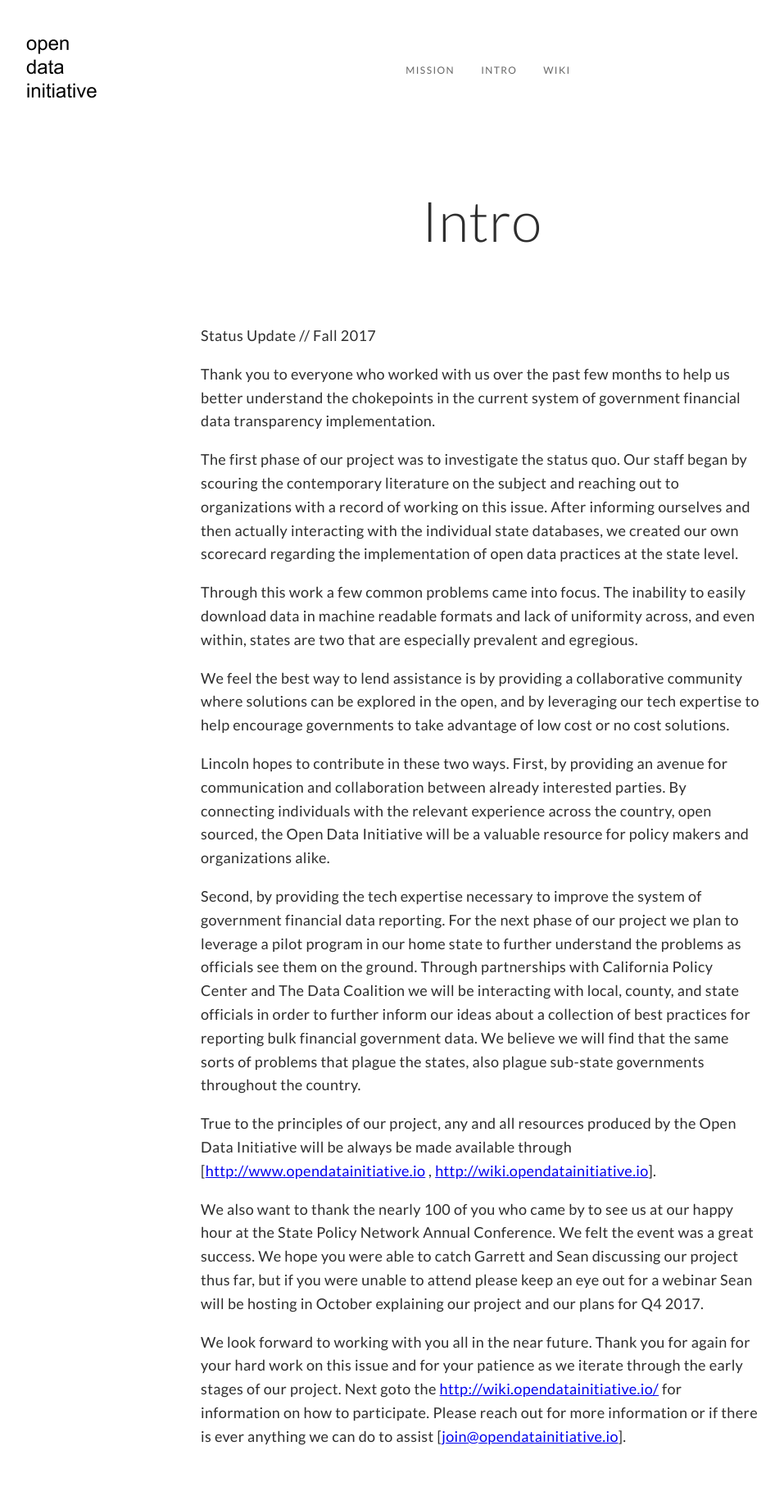
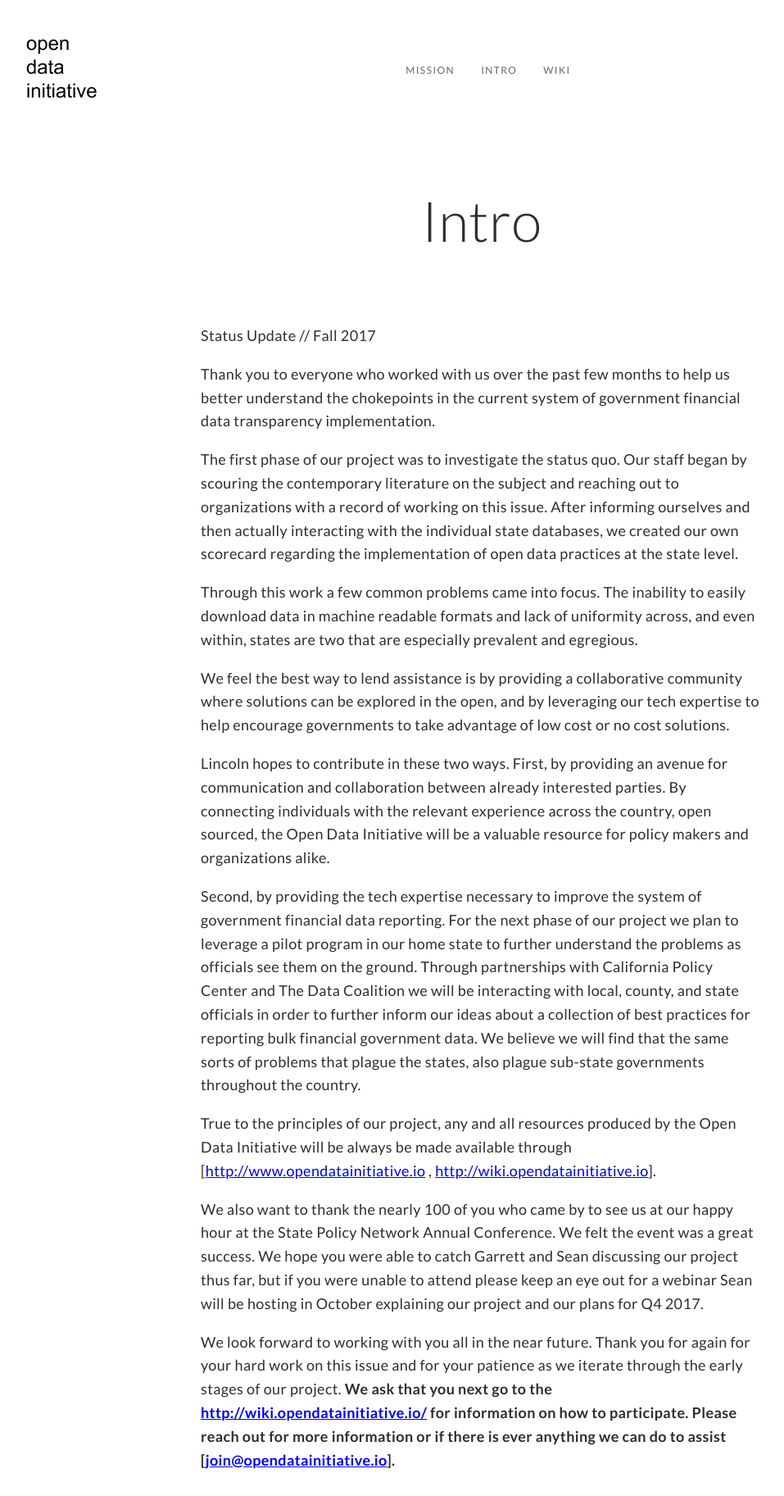
Before and after one commit to opendatainitiative/opendatainitiative.github.io, a Jekyll site: the page built from intro.md, in a window 1280 px wide. Shown: the whole page at 82% size, without its empty margins (52-1009 px from the left). Built offline with Jekyll 4.4.1, drawn with Linux system fonts in a browser that asks for light colours; before the commit the page ends 1797 px from its top, so only the background shows below that.

Commit message:
Bold next step

```diff
--- a/intro.md
+++ b/intro.md
@@ -24,4 +24,4 @@ True to the principles of our project, any and all resources produced by the Ope
 
 We also want to thank the nearly 100 of you who came by to see us at our happy hour at the State Policy Network Annual Conference. We felt the event was a great success. We hope you were able to catch Garrett and Sean discussing our project thus far, but if you were unable to attend please keep an eye out for a webinar Sean will be hosting in October explaining our project and our plans for Q4 2017.
 
-We look forward to working with you all in the near future. Thank you for again for your hard work on this issue and for your patience as we iterate through the early stages of our project. Next goto the <http://wiki.opendatainitiative.io/> for information on how to participate. Please reach out for more information or if there is ever anything we can do to assist [<join@opendatainitiative.io>].
+We look forward to working with you all in the near future. Thank you for again for your hard work on this issue and for your patience as we iterate through the early stages of our project. **We ask that you next go to the <http://wiki.opendatainitiative.io/> for information on how to participate. Please reach out for more information or if there is ever anything we can do to assist [<join@opendatainitiative.io>].**
```
